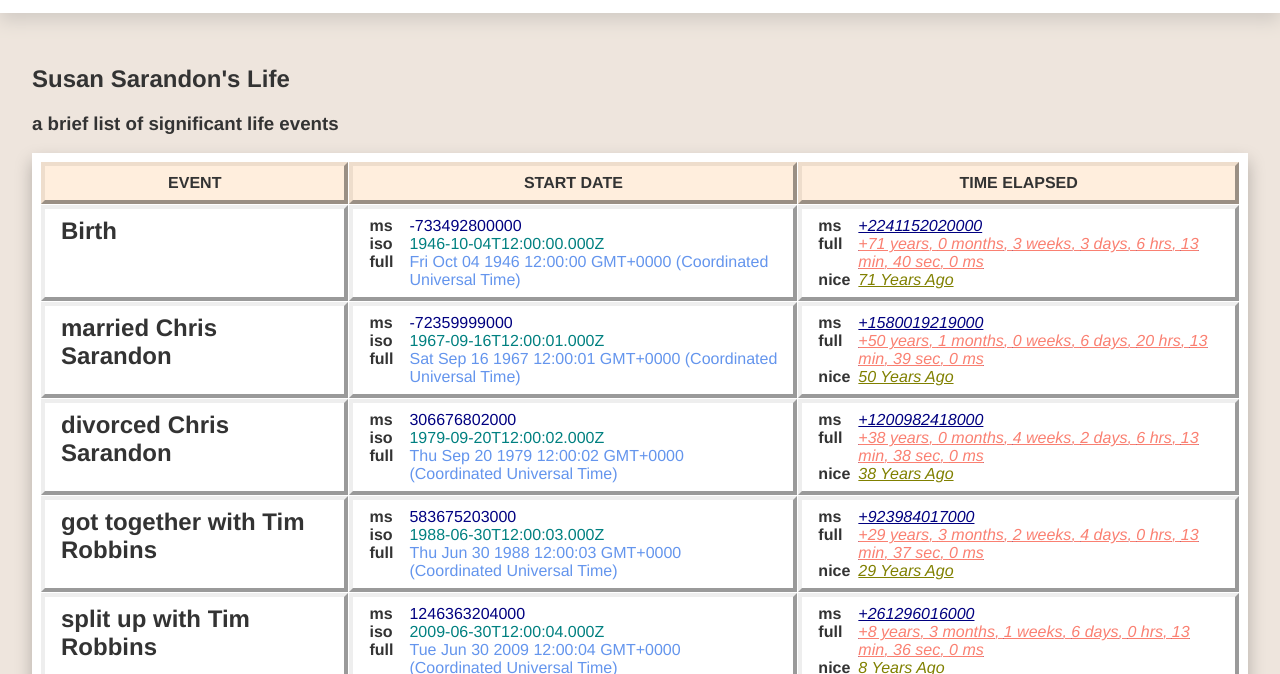
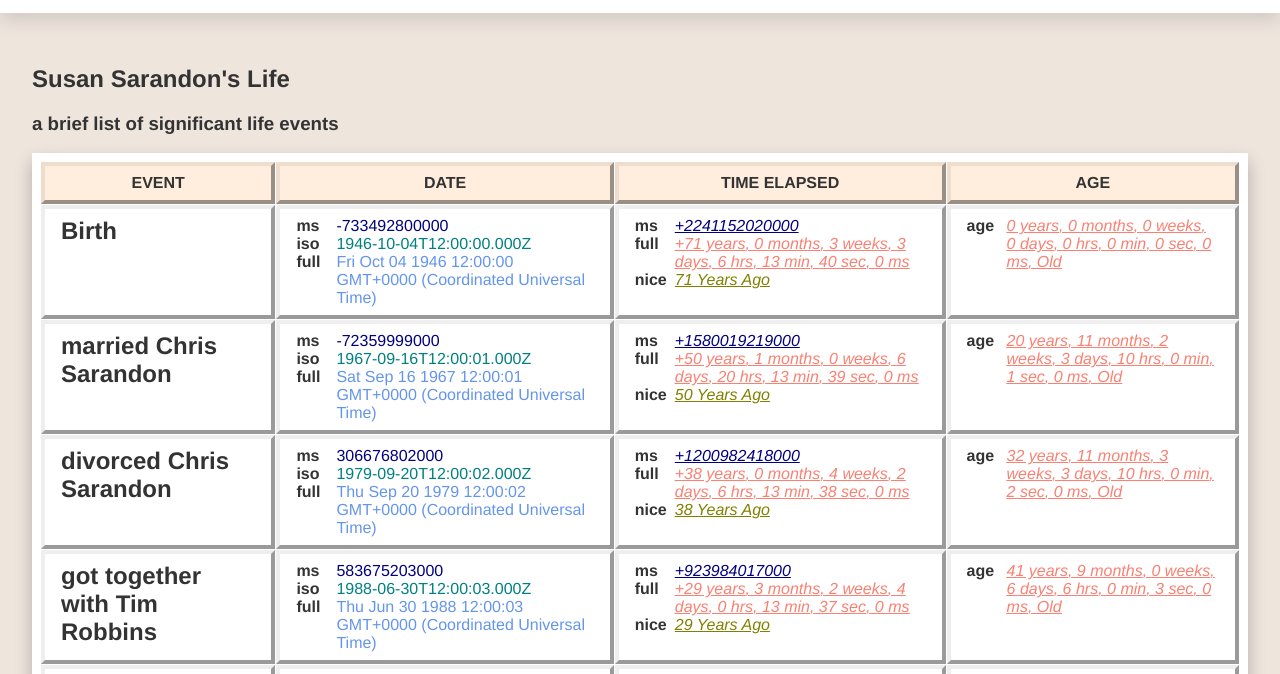
Before and after one commit to jdstein1/agecalc, a plain HTML site: page app/compare.html in a window 1280 px wide. Shown: the part 125-799 px from the top of the page. Drawn offline with Linux system fonts and the light colour scheme.

Commit message:
add age column.

```diff
--- a/app/compare.html
+++ b/app/compare.html
@@ -27,8 +27,9 @@
       <tbody>
         <tr>
           <th><span>Event</span></th>
-          <th><span>Start Date</span></th>
+          <th><span>Date</span></th>
           <th><span>Time Elapsed</span></th>
+          <th><span>Age</span></th>
         </tr>
         <tr>
           <td class="event">Birth</td>
@@ -48,6 +49,7 @@
               <dd class="time elapsed humane"><script>document.write( humane_date( fDate(life.birth, 'iso') ) )</script></dd>
             </dl>
           </td>
+          <td><script>document.write( fElapsed(life.birth, life.birth, 'age') );</script></td>
         </tr>
         <tr>
           <td class="event">married Chris Sarandon</td>
@@ -66,6 +68,7 @@
               <dd class="time elapsed humane"><script>document.write( humane_date( fDate(life.chris.married, 'iso') ) )</script></dd>
             </dl>
           </td>
+          <td><script>document.write( fElapsed(life.birth, life.chris.married, 'age') );</script></td>
         </tr>
         <tr>
           <td class="event">divorced Chris Sarandon</td>
@@ -84,6 +87,7 @@
               <dd class="time elapsed humane"><script>document.write( humane_date( fDate(life.chris.divorced, 'iso') ) )</script></dd>
             </dl>
           </td>
+          <td><script>document.write( fElapsed(life.birth, life.chris.divorced, 'age') );</script></td>
         </tr>
         <tr>
           <td class="event">got together with Tim Robbins</td>
@@ -102,6 +106,7 @@
               <dd class="time elapsed humane"><script>document.write( humane_date( fDate(life.tim.begin, 'iso') ) )</script></dd>
             </dl>
           </td>
+          <td><script>document.write( fElapsed(life.birth, life.tim.begin, 'age') );</script></td>
         </tr>
         <tr>
           <td class="event">split up with Tim Robbins</td>
@@ -120,6 +125,7 @@
               <dd class="time elapsed humane"><script>document.write( humane_date( fDate(life.tim.end, 'iso') ) )</script></dd>
             </dl>
           </td>
+          <td><script>document.write( fElapsed(life.birth, life.tim.end, 'age') );</script></td>
         </tr>
         <tr>
           <td class="event">Now</td>
@@ -138,6 +144,7 @@
               <dd class="time elapsed humane"><script>document.write( humane_date( fDate(now, 'iso') ) )</script></dd>
             </dl>
           </td>
+          <td><script>document.write( fElapsed(life.birth, now, 'age') );</script></td>
         </tr>
       </tbody>
     </table>
--- a/app/css/styles.css
+++ b/app/css/styles.css
@@ -206,6 +206,7 @@
 .time {font-style: italic;}
 .elapsed {text-decoration: underline;}
 .ms {color: navy;}
+.age {color: navy;}
 .iso {color: teal;}
 .full {color: cornflowerblue;}
 .pretty {color: salmon;}
--- a/app/js/scripts.js
+++ b/app/js/scripts.js
@@ -206,6 +206,23 @@
       var rev = '+';
     }
     switch (f) {
+      case 'age':
+        console.log('case AGE');
+        format['age'] = '<dt>age</dt><dd class="time elapsed pretty"><ul class="time elapsed pretty">'+
+          '<li>'+abso.yy+' years</li>'+
+          '<li>'+abso.mo+' months</li>'+
+          '<li>'+abso.wk+' weeks</li>'+
+          '<li>'+abso.dd+' days</li>'+
+          '<li>'+abso.hh+' hrs</li>'+
+          '<li>'+abso.mm+' min</li>'+
+          '<li>'+abso.ss+' sec</li>'+
+          '<li>'+abso.ms+' ms</li>'+
+          '<li>Old</li>'+
+          '</ul></dd>';
+        // console.log('format: ', format);
+        console.groupEnd();
+        return format.age;
+        break;
       case 'ms':
         console.log('case MS');
         format['ms'] = '<dl><dt>ms</dt><dd class="time elapsed ms">'+rev+t+'</dd></dl>';
@@ -222,7 +239,7 @@
         break;
       case 'pretty':
         console.log('case PRETTY');
-        format['pretty'] = '<dl><dt>full</dt><dd class="time elapsed ms"><ul class="time elapsed pretty">'+
+        format['pretty'] = '<dl><dt>full</dt><dd class="time elapsed pretty"><ul class="time elapsed pretty">'+
           '<li>'+rev+abso.yy+' years</li>'+
           '<li>'+abso.mo+' months</li>'+
           '<li>'+abso.wk+' weeks</li>'+
--- a/app/lib/humane.js
+++ b/app/lib/humane.js
@@ -12,6 +12,8 @@
  */
 
 function humane_date(date_str){
+	console.group('START humane_date');
+	console.log('date_str: ', date_str);
 	var time_formats = [
 		[60, 'Just Now'],
 		[90, '1 Minute'], // 60*1.5
@@ -41,6 +43,8 @@
 		token = '';
 	}
 
+	console.groupEnd();
+
 	while (format = time_formats[i++]) {
 		if (seconds < format[0]) {
 			if (format.length == 2) {
```
Also changed, not shown: 1 other file.
